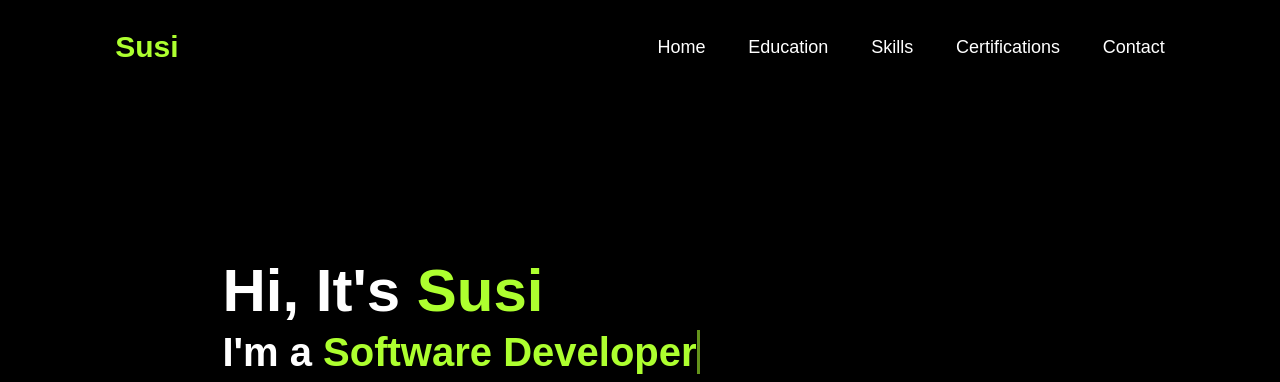
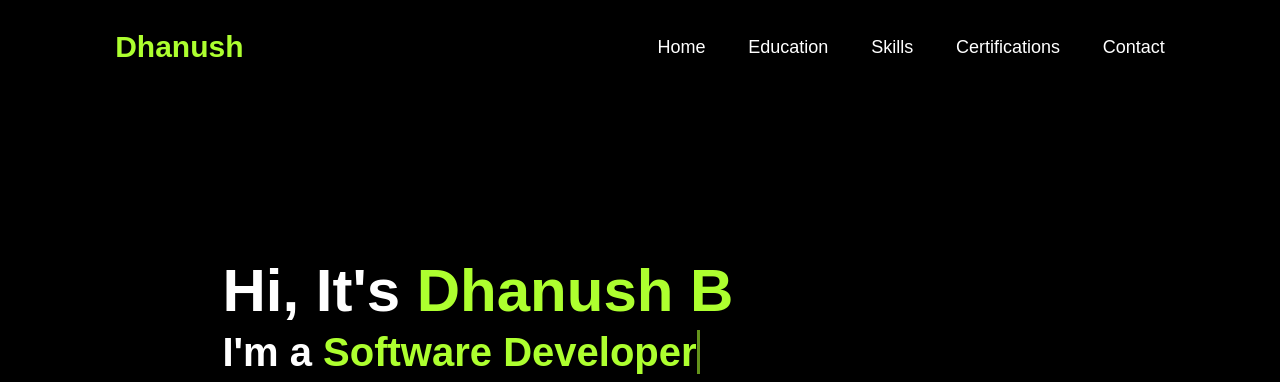
Before and after one commit to Dhanush5058/Profile-, a plain HTML site: page index.html in a window 1280 px wide. Shown: the top 382 px of the page. Drawn offline with Linux system fonts and the light colour scheme.

Commit message:
Update index.html

```diff
--- a/index.html
+++ b/index.html
@@ -9,7 +9,7 @@
 </head>
 <body>
     <header>
-        <a href="#" class="logo">Susi</a>
+        <a href="#" class="logo">Dhanush</a>
 
         <nav>
             <a href="#">Home</a>
@@ -26,7 +26,7 @@
         </div>
 
            <div class="home-content">
-            <h1> Hi, It's <span>Susi</h1>
+            <h1> Hi, It's <span>Dhanush B</h1>
 
             <h3 class="typing-text"> I'm a <span></span></h3>
             <p>Computer Science student. Highly self-motivated individual with a passion for overcoming challenges. I consider myself a responsible and orderly person.
```
